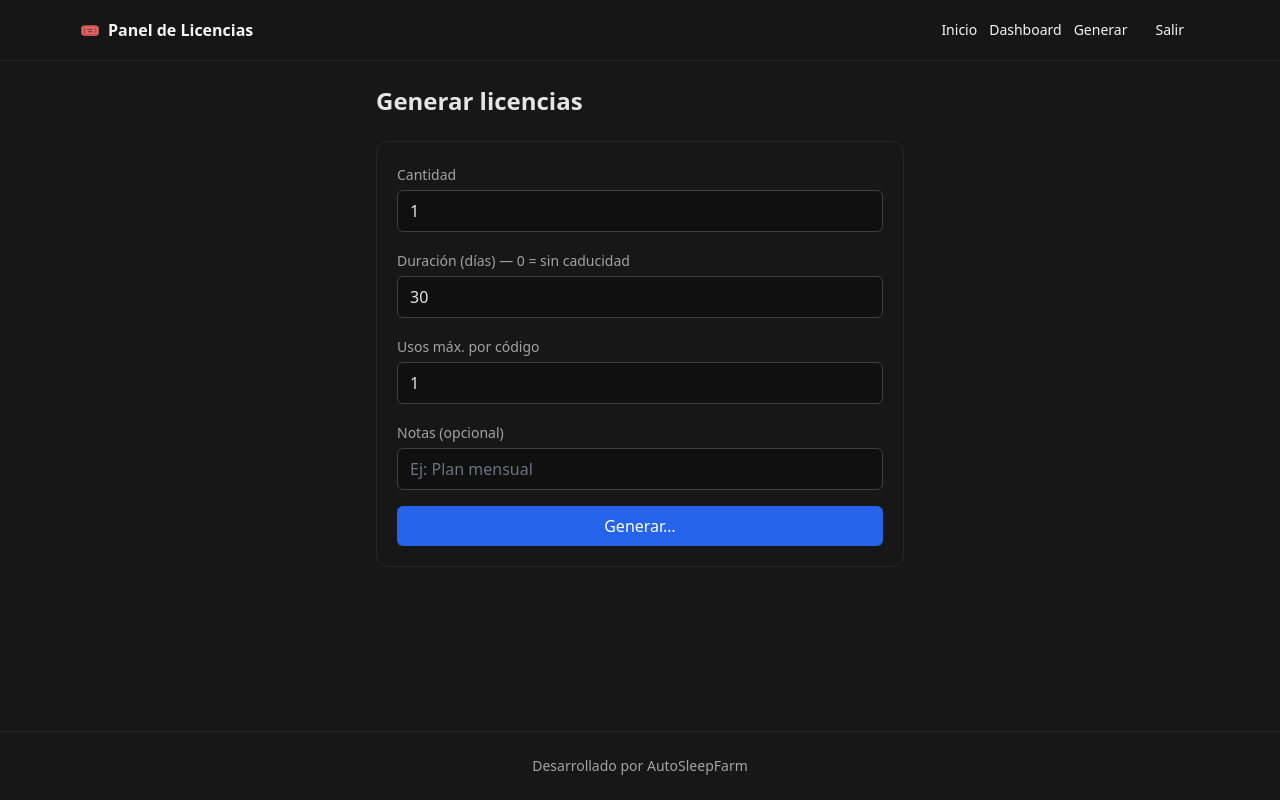
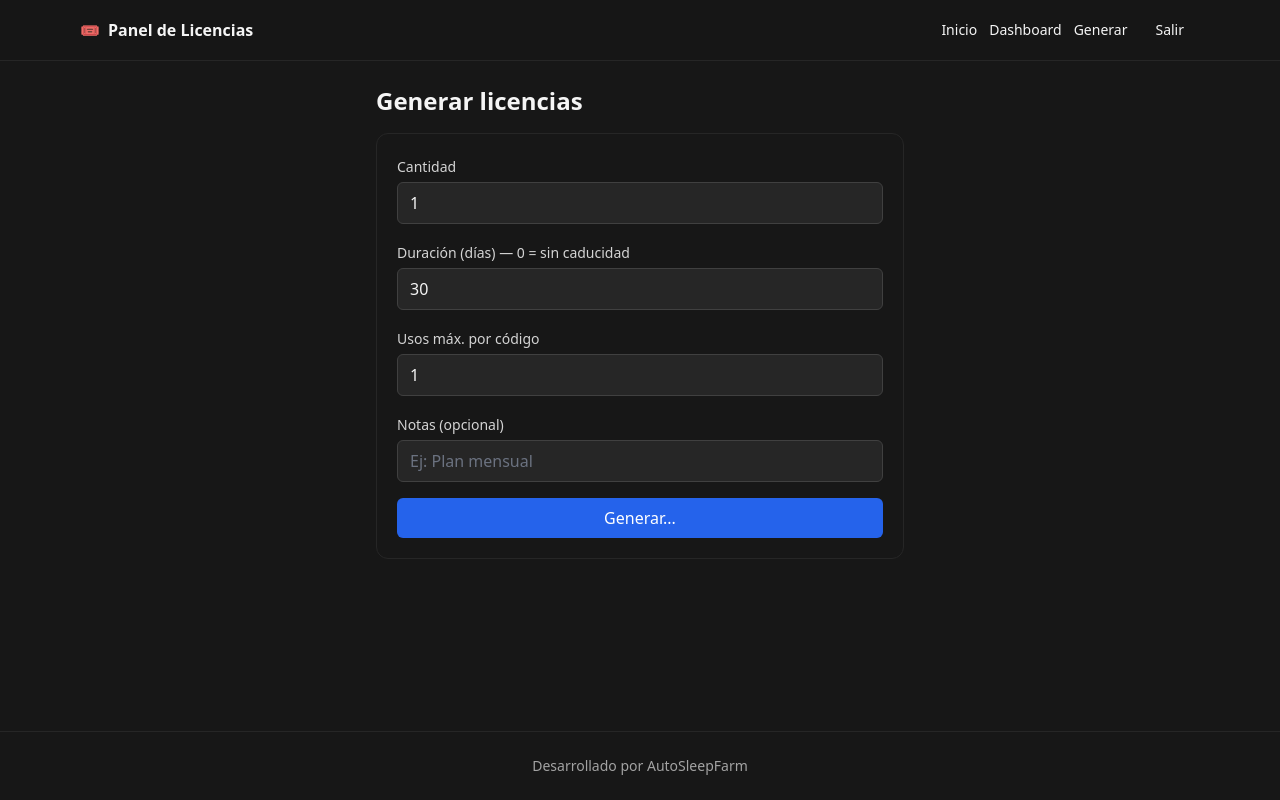
Before and after one commit to ZzzSleep12/license-panel, a Next.js app: page /admin/generate in a window 1280 px wide. Built offline with nearby package versions, Linux system fonts and the light colour scheme.

Commit message:
fix(generate): client form + fetch to /api/admin/generate

```diff
--- a/app/admin/generate/page.tsx
+++ b/app/admin/generate/page.tsx
@@ -1,77 +1,106 @@
 // app/admin/generate/page.tsx
 "use client";
 
+import { useState } from "react";
 import { useRouter } from "next/navigation";
 
 export default function GeneratePage() {
   const router = useRouter();
+  const [loading, setLoading] = useState(false);
 
-  async function onSubmit(formData: FormData) {
-    const qty = Number(formData.get("qty") || 1);
-    const days = Number(formData.get("days") || 0);
-    const max_uses = Number(formData.get("max_uses") || 1);
-    const notes = String(formData.get("notes") || "");
+  async function onSubmit(e: React.FormEvent<HTMLFormElement>) {
+    e.preventDefault();
+    if (loading) return;
+    setLoading(true);
 
-    const res = await fetch("/api/admin/generate", {
-      method: "POST",
-      headers: { "Content-Type": "application/json" },
-      body: JSON.stringify({ qty, days, max_uses, notes }),
-    });
-    const j = await res.json();
-    if (!j.ok) return alert(j.error || "Error");
-    alert(`Generados: ${j.generated.length} códigos`);
-    router.push("/admin");
+    try {
+      const form = new FormData(e.currentTarget);
+      const qty = Number(form.get("qty") || 1);
+      const days = Number(form.get("days") || 0);
+      const max_uses = Number(form.get("max_uses") || 1);
+      const notes = (form.get("notes") as string) || "";
+
+      const resp = await fetch("/api/admin/generate", {
+        method: "POST",
+        headers: { "Content-Type": "application/json" },
+        cache: "no-store",
+        body: JSON.stringify({ qty, days, max_uses, notes }),
+      });
+
+      const data = await resp.json();
+      if (!resp.ok || !data?.ok) {
+        alert(data?.error || "Error generando licencias");
+        return;
+      }
+
+      const count: number = Number(data.count ?? 0);
+      alert(`Generados: ${count} códigos`);
+
+      // Volver al dashboard (lista se recarga con no-store)
+      router.push("/admin");
+    } catch (err: any) {
+      alert(err?.message || "Error");
+    } finally {
+      setLoading(false);
+    }
   }
 
   return (
-    <div className="mx-auto max-w-xl p-6 text-neutral-200">
-      <h1 className="mb-6 text-2xl font-semibold">Generar licencias</h1>
+    <div className="mx-auto max-w-xl p-6">
+      <h1 className="mb-4 text-2xl font-semibold">Generar licencias</h1>
 
-      <form action={onSubmit} className="space-y-4 rounded-xl border border-neutral-800 bg-neutral-900 p-5">
-        <div>
-          <label className="text-sm text-neutral-400">Cantidad</label>
+      <form onSubmit={onSubmit} className="space-y-4 rounded-xl border border-neutral-800 bg-neutral-900 p-5">
+        <div className="space-y-1">
+          <label className="text-sm text-neutral-300">Cantidad</label>
           <input
             name="qty"
+            type="number"
+            min={1}
+            max={100}
             defaultValue={1}
-            min={1}
-            type="number"
-            className="mt-1 w-full rounded-md border border-neutral-700 bg-black/30 px-3 py-2 outline-none"
+            className="w-full rounded-md border border-neutral-700 bg-neutral-800 px-3 py-2 outline-none"
           />
         </div>
 
-        <div>
-          <label className="text-sm text-neutral-400">Duración (días) — 0 = sin caducidad</label>
+        <div className="space-y-1">
+          <label className="text-sm text-neutral-300">Duración (días) — 0 = sin caducidad</label>
           <input
             name="days"
+            type="number"
+            min={0}
+            max={3650}
             defaultValue={30}
-            min={0}
-            type="number"
-            className="mt-1 w-full rounded-md border border-neutral-700 bg-black/30 px-3 py-2 outline-none"
+            className="w-full rounded-md border border-neutral-700 bg-neutral-800 px-3 py-2 outline-none"
           />
         </div>
 
-        <div>
-          <label className="text-sm text-neutral-400">Usos máx. por código</label>
+        <div className="space-y-1">
+          <label className="text-sm text-neutral-300">Usos máx. por código</label>
           <input
             name="max_uses"
+            type="number"
+            min={1}
+            max={1000}
             defaultValue={1}
-            min={1}
-            type="number"
-            className="mt-1 w-full rounded-md border border-neutral-700 bg-black/30 px-3 py-2 outline-none"
+            className="w-full rounded-md border border-neutral-700 bg-neutral-800 px-3 py-2 outline-none"
           />
         </div>
 
-        <div>
-          <label className="text-sm text-neutral-400">Notas (opcional)</label>
+        <div className="space-y-1">
+          <label className="text-sm text-neutral-300">Notas (opcional)</label>
           <input
             name="notes"
             placeholder="Ej: Plan mensual"
-            className="mt-1 w-full rounded-md border border-neutral-700 bg-black/30 px-3 py-2 outline-none"
+            className="w-full rounded-md border border-neutral-700 bg-neutral-800 px-3 py-2 outline-none"
           />
         </div>
 
-        <button className="w-full rounded-md bg-blue-600 py-2 font-medium text-white">
-          Generar…
+        <button
+          type="submit"
+          disabled={loading}
+          className="w-full rounded-md bg-blue-600 px-4 py-2 font-medium text-white hover:bg-blue-500 disabled:opacity-60"
+        >
+          {loading ? "Generando..." : "Generar..."}
         </button>
       </form>
     </div>
```
